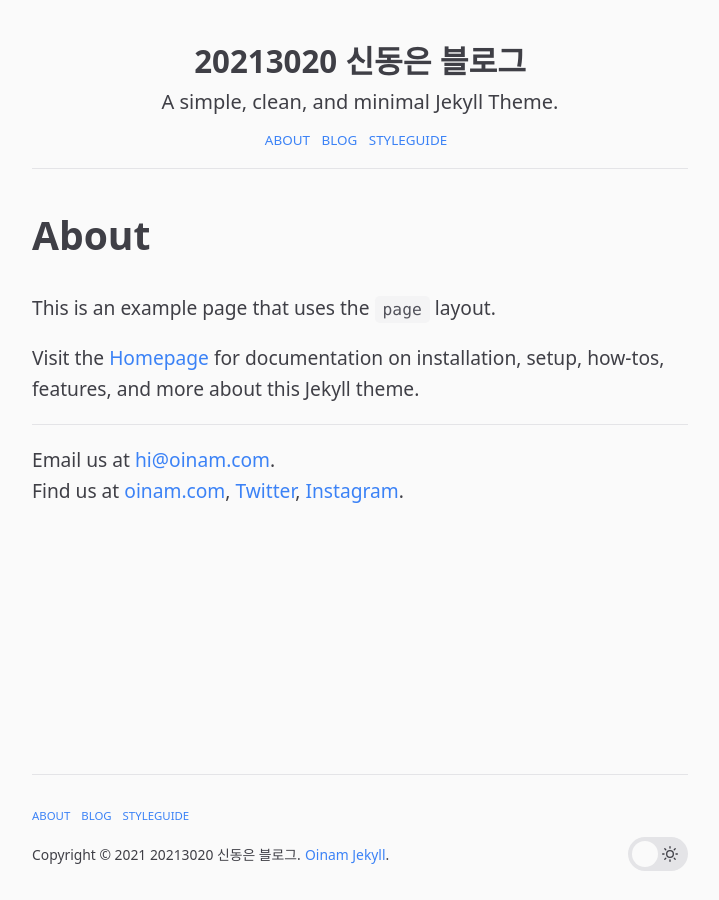
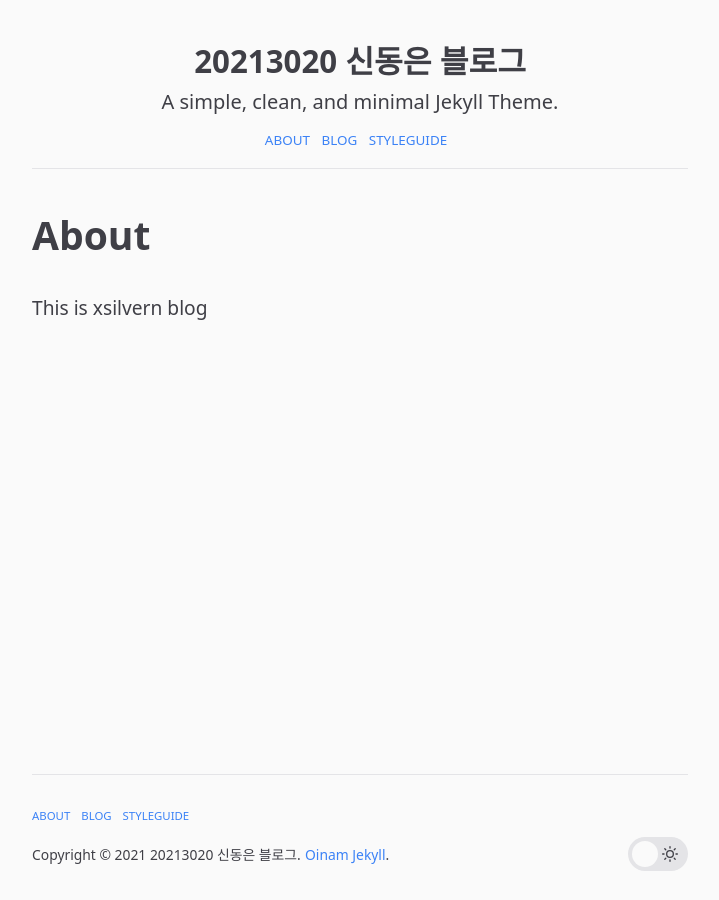
Before and after one commit to xsilvern/xsilvern.github.io, a Jekyll site: the page built from about.md, in a window 1280 px wide. Shown: the whole page, without its empty margins (280-999 px from the left). Built offline with Jekyll 4.4.1, drawn with Linux system fonts in a browser that asks for light colours.

```diff
--- a/_config.yml
+++ b/_config.yml
@@ -72,3 +72,7 @@ exclude:
   - README.*
   - server
   - vendor/
+comment:
+  provider: "disqus"
+  disqus:
+    shortname:  "xsilverblog"
--- a/about.md
+++ b/about.md
@@ -4,14 +4,4 @@ title: About
 permalink: /about/
 ---
 
-This is an example page that uses the `page` layout.
-
-Visit the [Homepage]({{ site.baseurl | prepend: site.url }}/) for documentation on installation, setup, how-tos, features, and more about this Jekyll theme.
-
----
-
-Email us at [hi@oinam.com](mailto:hi@oinam.com?subject=Oinam Jekyll).\
-Find us at
-[oinam.com](https://oinam.com),
-[Twitter](https://twitter.com/oinam),
-[Instagram](https://www.instagram.com/oinam/).
+This is xsilvern blog
```
Also changed, not shown: _layouts/post.html (+42 -0 lines), _posts/2021-12-16-MarkDown.md (+3 -0 lines), index.md (+1 -0 lines).
